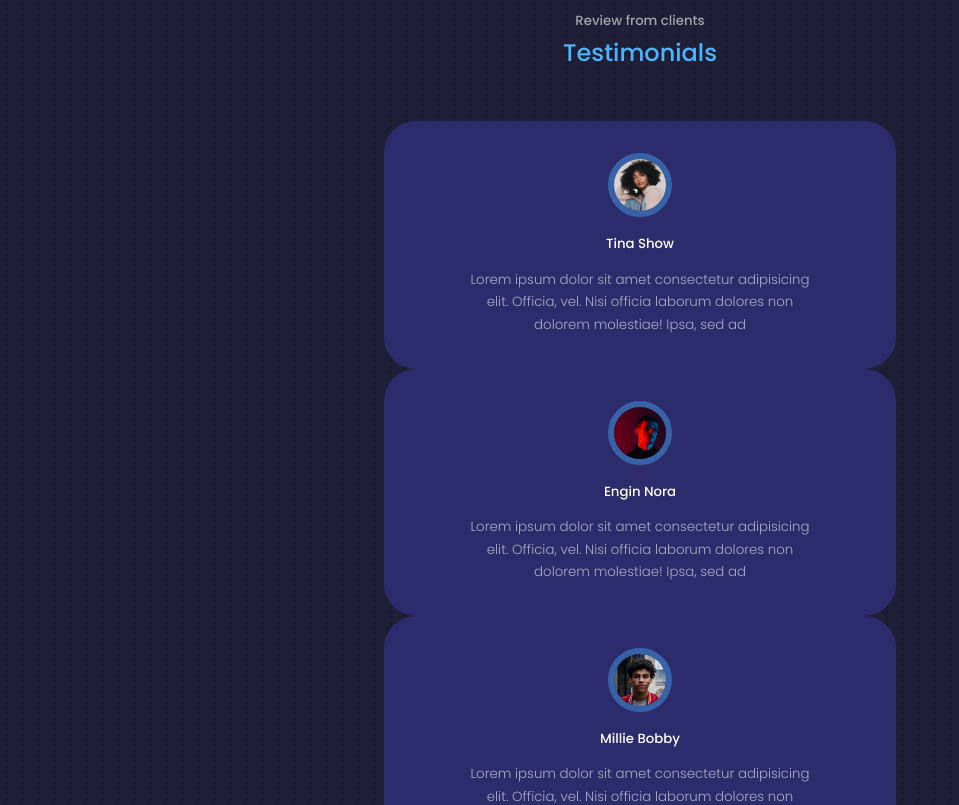
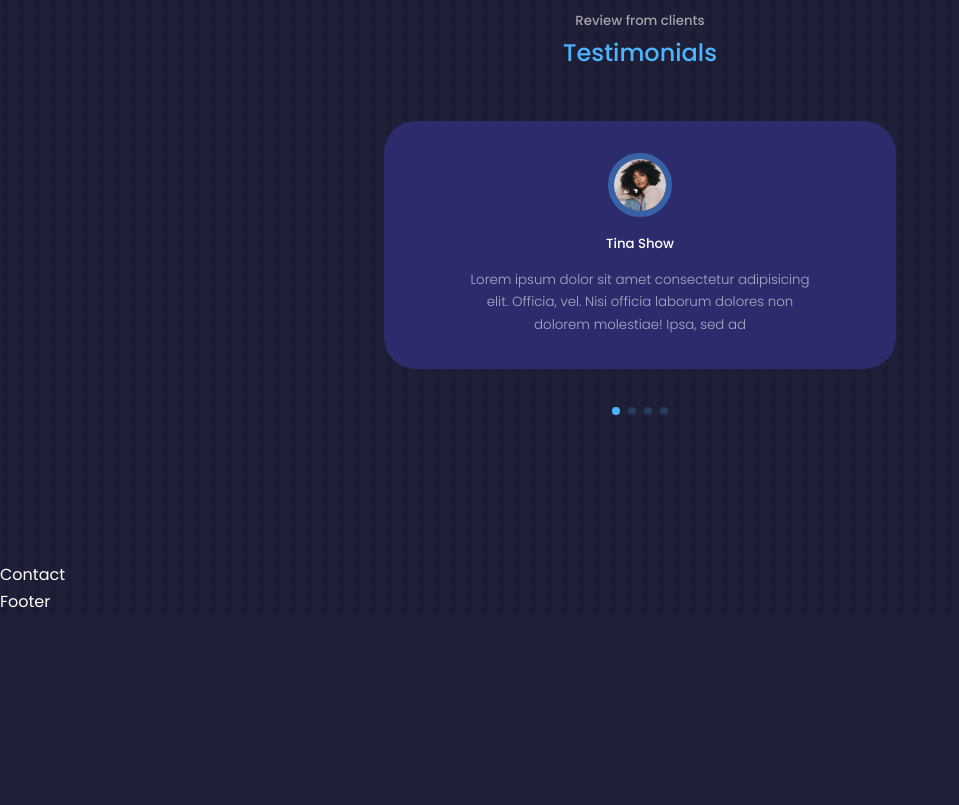
Before and after one commit to NirmalNaveen20/My-React-Portfolio, a React (Create React App) app: page / in a window 1280 px wide. Shown: the part 4180-4985 px from the top of the page, without its empty margins (0-959 px from the left). After the commit the page ends 4795 px from the top, so only its background shows below. Built offline with nearby package versions, Linux system fonts and the light colour scheme.

Commit message:
make changes to testimonials

```diff
--- a/package.json
+++ b/package.json
@@ -10,6 +10,7 @@
     "react-dom": "^18.2.0",
     "react-icons": "^4.7.1",
     "react-scripts": "5.0.1",
+    "swiper": "^8.4.5",
     "web-vitals": "^2.1.4"
   },
   "scripts": {
--- a/src/components/testimonials/Testimonials.jsx
+++ b/src/components/testimonials/Testimonials.jsx
@@ -4,6 +4,17 @@ import AVTR1 from '../../assets/avatar1.jpg'
 import AVTR2 from '../../assets/avatar2.jpg'
 import AVTR3 from '../../assets/avatar3.jpg'
 import AVTR4 from '../../assets/avatar4.jpg'
+
+// import Swiper core and required modules
+import { Pagination } from 'swiper';
+
+import { Swiper, SwiperSlide } from 'swiper/react';
+
+// Import Swiper styles
+import 'swiper/css';
+import 'swiper/css/pagination';
+
+
 
 const data = [
   {
@@ -34,21 +45,27 @@ const Testimonials = () => {
       <h5>Review from clients</h5>
       <h2>Testimonials</h2>
 
-      <div className="container testimonials__container">
+      <Swiper className="container testimonials__container"
+      // install Swiper modules
+      modules={[ Pagination ]}
+      spaceBetween={40}
+      slidesPerView={1}
+      pagination={{ clickable: true }}
+      >
         {
           data.map(({avatar, name, review}, index) => {
             return (
-              <article key={index} className="testimonials">
+              <SwiperSlide key={index} className="testimonials">
               <div className="client__avatar">
                 <img src={avatar} />
               </div>
               <h5 className='client__name'> {name} </h5>
               <small className='client__review'> {review} </small>
-              </article>
+              </SwiperSlide>
             )
           })
         }
-      </div>
+      </Swiper>
     </section>
   )
 }
--- a/src/components/testimonials/testimonials.css
+++ b/src/components/testimonials/testimonials.css
@@ -1,5 +1,6 @@
 .container.testimonials__container {
     width: 40%;
+    padding-bottom: 4rem;
 }
 
 .client__avatar {
@@ -27,6 +28,10 @@
     margin: 0.8rem auto 0;
 }
 
+.swiper-pagination-clickable .swiper-pagination-bullet {
+    background: var(--color-primary);
+}
+
 /* ============== MEDIA QUERIES (MEDIUM DEVICES) ============== */
 @media screen and (max-width: 1024px) {
     .container.testimonials__container {
```
Also changed, not shown: 2 other files (tests, documents, lock files or other folders).
